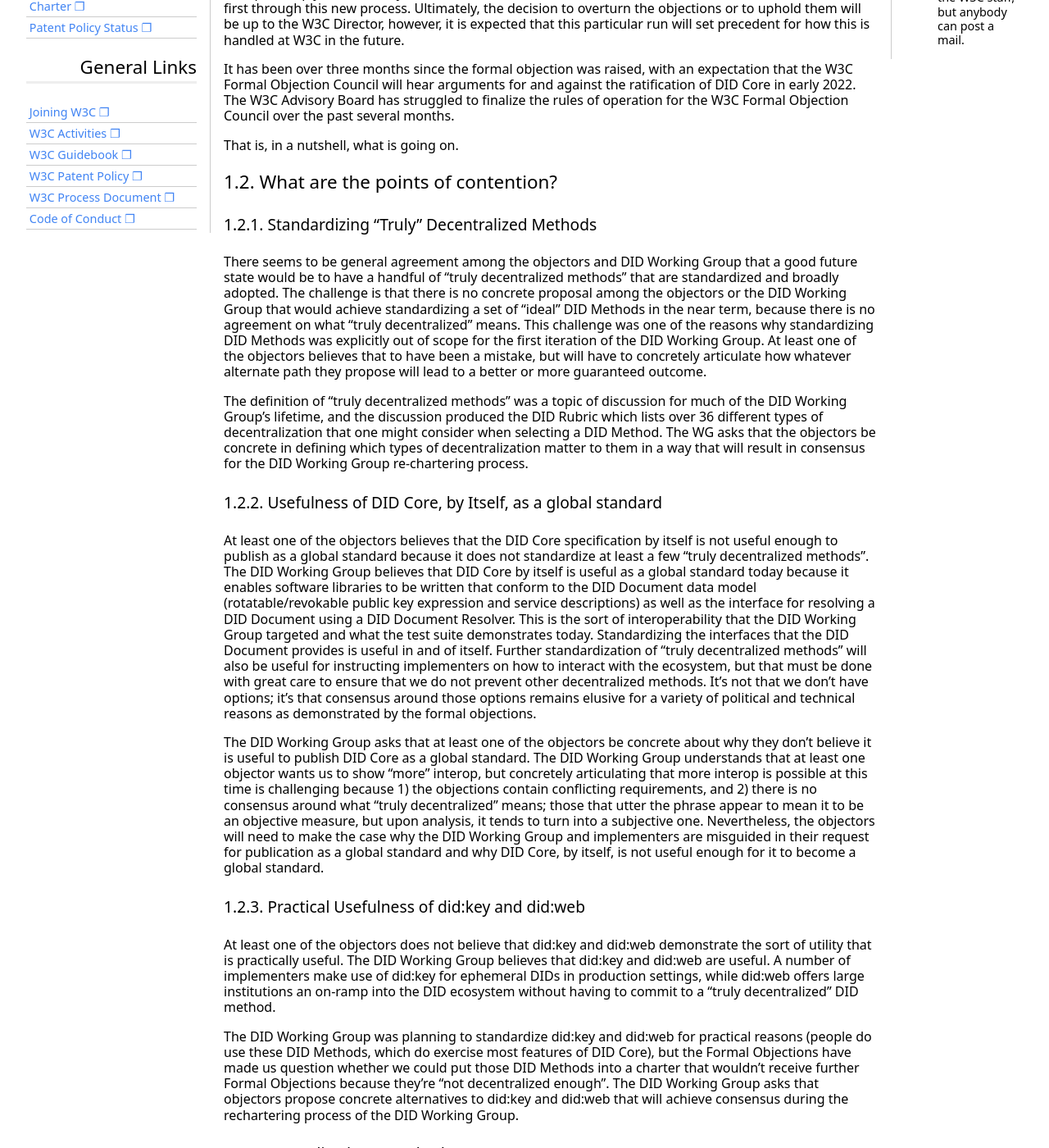
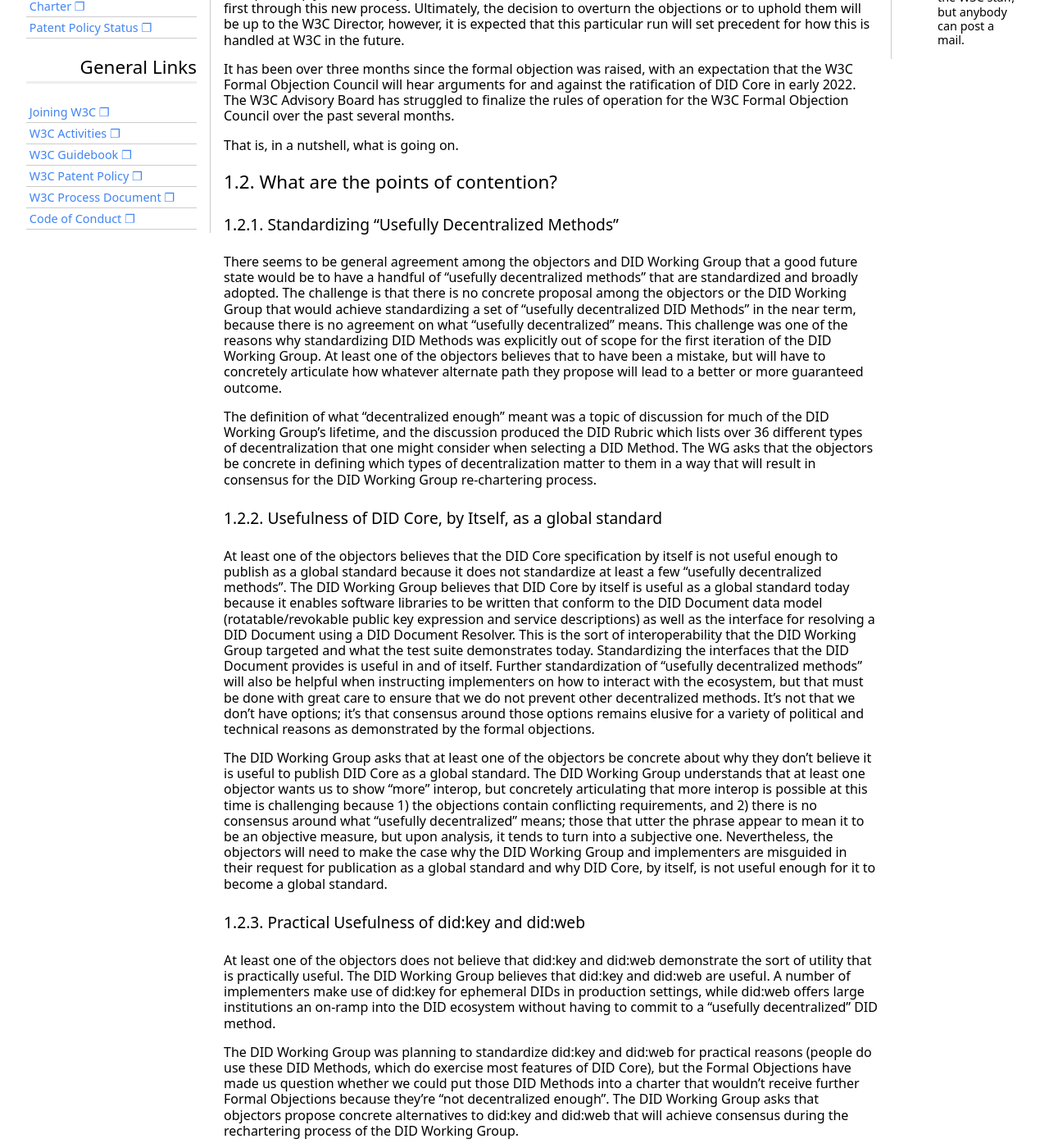
Before and after one commit to w3c/did-wg, a Jekyll site: the page built from faqs/2021-formal-objections/index.md, in a window 1280 px wide and 1400 px high, scrolled down 944 px. Shown: the whole window at 82% size. Built offline with Jekyll 4.4.1, drawn with Linux system fonts in a browser that asks for light colours; some web fonts are replaced; our own code applies the rules of GitHub Pages for plain Markdown files; some of the changed text lies outside the part shown.

Commit message:
Add nuance from objector wrt. "truly decentralized" to "usefully decentralized".

```diff
--- a/faqs/2021-formal-objections/index.md
+++ b/faqs/2021-formal-objections/index.md
@@ -64,40 +64,40 @@ That is, in a nutshell, what is going on.
 
 ### What are the points of contention?
 
-#### Standardizing "Truly" Decentralized Methods
+#### Standardizing "Usefully Decentralized Methods"
 
 There seems to be general agreement among the objectors and DID Working Group
-that a good future state would be to have a handful of "truly decentralized
+that a good future state would be to have a handful of "usefully decentralized
 methods" that are standardized and broadly adopted. The challenge is that there
 is no concrete proposal among the objectors or the DID Working Group that would
-achieve standardizing a set of "ideal" DID Methods in the near term, because
-there is no agreement on what "truly decentralized" means. This challenge was
-one of the reasons why standardizing DID Methods was explicitly out of scope for
-the first iteration of the DID Working Group. At least one of the objectors
-believes that to have been a mistake, but will have to concretely articulate how
-whatever alternate path they propose will lead to a better or more guaranteed
-outcome.
+achieve standardizing a set of "usefully decentralized DID Methods" in the near
+term, because there is no agreement on what "usefully decentralized" means. This
+challenge was one of the reasons why standardizing DID Methods was explicitly
+out of scope for the first iteration of the DID Working Group. At least one of
+the objectors believes that to have been a mistake, but will have to concretely
+articulate how whatever alternate path they propose will lead to a better or
+more guaranteed outcome.
 
-The definition of "truly decentralized methods" was a topic of discussion for
-much of the DID Working Group's lifetime, and the discussion produced the DID
-Rubric which lists over 36 different types of decentralization that one might
-consider when selecting a DID Method. The WG asks that the objectors be concrete
-in defining which types of decentralization matter to them in a way that will
-result in consensus for the DID Working Group re-chartering process.
+The definition of what "decentralized enough" meant was a topic of discussion
+for much of the DID Working Group's lifetime, and the discussion produced the
+DID Rubric which lists over 36 different types of decentralization that one
+might consider when selecting a DID Method. The WG asks that the objectors be
+concrete in defining which types of decentralization matter to them in a way
+that will result in consensus for the DID Working Group re-chartering process.
 
 #### Usefulness of DID Core, by Itself, as a global standard
 
 At least one of the objectors believes that the DID Core specification by itself
 is not useful enough to publish as a global standard because it does not
-standardize at least a few "truly decentralized methods". The DID Working Group
-believes that DID Core by itself is useful as a global standard today because it
-enables software libraries to be written that conform to the DID Document data
-model (rotatable/revokable public key expression and service descriptions) as
-well as the interface for resolving a DID Document using a DID Document
-Resolver. This is the sort of interoperability that the DID Working Group
-targeted and what the test suite demonstrates today. Standardizing the
+standardize at least a few "usefully decentralized methods". The DID Working
+Group believes that DID Core by itself is useful as a global standard today
+because it enables software libraries to be written that conform to the DID
+Document data model (rotatable/revokable public key expression and service
+descriptions) as well as the interface for resolving a DID Document using a DID
+Document Resolver. This is the sort of interoperability that the DID Working
+Group targeted and what the test suite demonstrates today. Standardizing the
 interfaces that the DID Document provides is useful in and of itself. Further
-standardization of "truly decentralized methods" will also be useful for
+standardization of "usefully decentralized methods" will also be helpful when
 instructing implementers on how to interact with the ecosystem, but that must be
 done with great care to ensure that we do not prevent other decentralized
 methods. It's not that we don't have options; it's that consensus around those
@@ -109,7 +109,7 @@ why they don't believe it is useful to publish DID Core as a global standard.
 The DID Working Group understands that at least one objector wants us to show
 "more" interop, but concretely articulating that more interop is possible at
 this time is challenging because 1) the objections contain conflicting
-requirements, and 2) there is no consensus around what "truly decentralized"
+requirements, and 2) there is no consensus around what "usefully decentralized"
 means; those that utter the phrase appear to mean it to be an objective measure,
 but upon analysis, it tends to turn into a subjective one. Nevertheless, the
 objectors will need to make the case why the DID Working Group and implementers
@@ -123,7 +123,7 @@ demonstrate the sort of utility that is practically useful. The DID Working
 Group believes that did:key and did:web are useful. A number of implementers
 make use of did:key for ephemeral DIDs in production settings, while did:web
 offers large institutions an on-ramp into the DID ecosystem without having to
-commit to a "truly decentralized" DID method.
+commit to a "usefully decentralized" DID method.
 
 The DID Working Group was planning to standardize did:key and did:web for
 practical reasons (people do use these DID Methods, which do exercise most
@@ -137,13 +137,13 @@ Group.
 #### Centralized DID Methods
 
 Many of us (objectors and DID Working Group members) do not want to support the
-registration of "centralized" (by some definition) DID Methods. However, I
-expect that we all understand that we can't stop centralized DID Methods from
+registration of "centralized" (by some definition) DID Methods. However, the DID
+WG expects that many understand that we can't stop centralized DID Methods from
 existing, just as we cannot all agree on which factor(s) outlined in the rubric
-define "truly decentralized" methods, and it's better to document the reality of
-the entire ecosystem than pretend that part of it doesn't exist. We could refuse
-to register centralized DID Methods, but then we must make the whole "is it
-decentralized enough" value judgement when people try to register their DID
+define "usefully decentralized" methods, and it's better to document the reality
+of the entire ecosystem than pretend that part of it doesn't exist. We could
+refuse to register centralized DID Methods, but then we must make the whole "is
+it decentralized enough" value judgement when people try to register their DID
 Methods, which often does not come down to an objective measure.
 
 If any of the objectors would like to pursue this, the DID Working Group would
```
Also changed, not shown: other parts of faqs/2021-formal-objections/index.md (+7 -7 lines).
